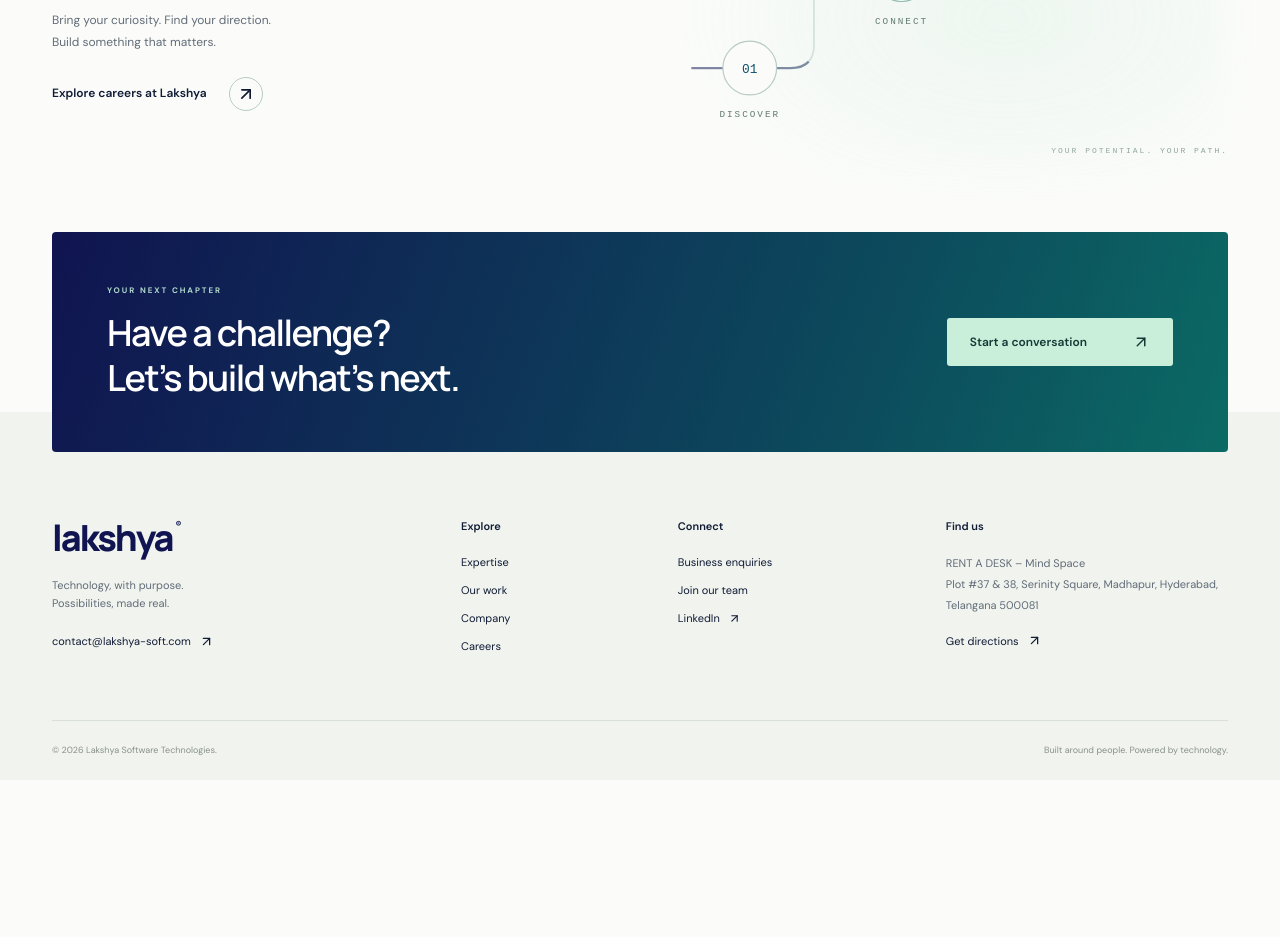
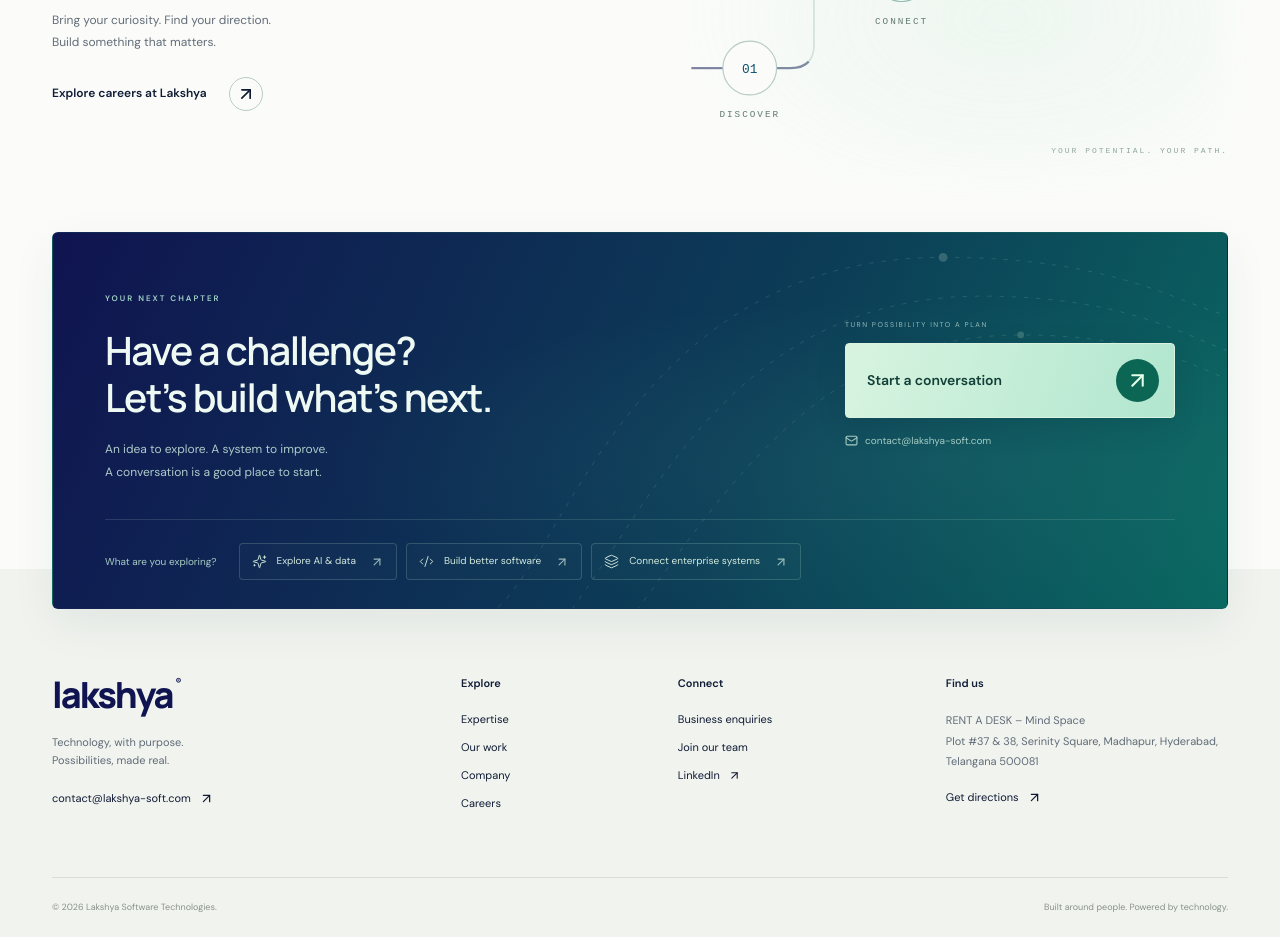
Before and after one commit to YoganathKopuru/Lakshya-Web-Design, a Next.js app: page / in a window 1280 px wide. Shown: the part 4320-5257 px from the top of the page. Before the commit the page ends 5100 px from the top, so only its background shows below. Built offline with nearby package versions, Linux system fonts and the light colour scheme.

Commit message:
Redesign closing contact section with service enquiry paths

```diff
--- a/src/components/chrome.tsx
+++ b/src/components/chrome.tsx
@@ -4,6 +4,7 @@
 import { useEffect, useState } from 'react';
 import { ArrowUpRight, Menu, X, ChevronDown, ArrowRight } from 'lucide-react';
 import { services, office } from '@/data/content';
+import { ClosingContact } from './closing-contact';
 
 export function Header() {
   const pathname = usePathname();
@@ -22,5 +23,5 @@
     </nav>
   </div>{mega && <button className="menu-scrim" aria-label="Close services menu" onClick={() => setMega(false)} />}</header>;
 }
-export function ContactBand() { return <section className="contact-band wrap"><div><span className="eyebrow">YOUR NEXT CHAPTER</span><h2>Have a challenge?<br />Let’s build what’s next.</h2></div><Link href="/contact/" className="button button-light">Start a conversation <ArrowUpRight size={18}/></Link></section>; }
+export function ContactBand() { return <ClosingContact/>; }
 export function Footer() { return <footer className="site-footer"><div className="wrap footer-grid"><div className="footer-about"><Link href="/" className="footer-wordmark">lakshya<span>®</span></Link><p>Technology, with purpose.<br />Possibilities, made real.</p><a href="mailto:contact@lakshya-soft.com">contact@lakshya-soft.com <ArrowUpRight size={15}/></a></div><div><h3>Explore</h3><Link href="/services/">Expertise</Link><Link href="/work/">Our work</Link><Link href="/company/">Company</Link><Link href="/careers/">Careers</Link></div><div><h3>Connect</h3><Link href="/contact/">Business enquiries</Link><a href="mailto:hr@lakshya-soft.com">Join our team</a><a href="https://www.linkedin.com/company/lakshya-software-technologies" target="_blank" rel="noreferrer">LinkedIn <ArrowUpRight size={13}/></a></div><div className="footer-location"><h3>Find us</h3><p>{office.building}<br />{office.address}</p><a href={office.maps} target="_blank" rel="noreferrer">Get directions <ArrowUpRight size={15}/></a></div></div><div className="wrap footer-bottom"><span>© {new Date().getFullYear()} Lakshya Software Technologies.</span><span>Built around people. Powered by technology.</span></div></footer>; }
--- /dev/null
+++ b/src/components/closing-contact.module.css
@@ -0,0 +1,13 @@
+.band{position:relative;z-index:2;isolation:isolate;overflow:hidden;padding:51px 52px 28px;background:linear-gradient(115deg,#101450,#0c3e57 60%,#0a6861);border:1px solid #285c6529;border-radius:6px;color:#e6f6ee;box-shadow:0 15px 45px #102b4210}
+.ambient{position:absolute;inset:0;pointer-events:none;z-index:-1;background:radial-gradient(ellipse at 75% 60%,#63d5b017,transparent 50%)}.ambient>svg{position:absolute;height:140%;width:85%;top:-25%;right:-6%;opacity:.2;transition:transform 1.2s cubic-bezier(.22,1,.36,1),opacity .8s}.ambient path{stroke:#acd8c7;stroke-width:.7;stroke-dasharray:4 7}.ambient circle{fill:#dcf4df}.band:hover .ambient>svg,.band:focus-within .ambient>svg{transform:translate(9px,-7px);opacity:.35}
+.top{position:relative;display:grid;grid-template-columns:1.3fr 1fr;gap:65px;align-items:center}
+.eyebrow{font-size:8px;font-weight:600;letter-spacing:2px;color:#a3d4c5}.copy h2{font-size:39px;letter-spacing:-1.4px;line-height:1.2;margin:18px 0;color:#edf9f2}.copy p{font-size:12px;line-height:1.9;color:#aecbc9}
+.action{display:flex;flex-direction:column;align-items:stretch;max-width:330px;width:100%;justify-self:end}.actionLabel{font-size:7px;letter-spacing:1.5px;color:#94bbb9;margin-bottom:12px}
+.primary{display:flex;align-items:center;justify-content:space-between;gap:20px;padding:14px 15px 14px 21px;min-height:75px;background:linear-gradient(110deg,#d8f4e0,#b1e6cf);color:#123f37;border:1px solid #daf3e0;border-radius:4px;box-shadow:0 8px 30px #021c2920;transition:background .3s,transform .3s,box-shadow .3s}.primary>span:first-child{font-size:14px;font-weight:550;letter-spacing:-.1px}.primary:hover{transform:translateY(-3px);background:#e4fbe9;box-shadow:0 12px 35px #021c2930}
+.arrow{display:grid;place-items:center;overflow:hidden;flex-shrink:0;width:43px;height:43px;background:#0b6653;border-radius:50%;color:#e4ffe9}.primary:hover .arrow>svg,.primary:focus-visible .arrow>svg{animation:launch .6s cubic-bezier(.22,1,.36,1) both}
+.email{display:flex;align-items:center;gap:7px;align-self:flex-start;font-size:10px;color:#a5cbc3;margin-top:15px;transition:color .2s}.email:hover{color:white}
+.paths{display:flex;align-items:center;gap:22px;position:relative;border-top:1px solid #aed8c629;margin-top:35px;padding-top:23px}.paths>span{font-size:10px;line-height:1.5;color:#a9ccc4;flex-shrink:0}.paths>div{display:flex;gap:9px;flex-wrap:wrap}.paths a{display:flex;align-items:center;gap:10px;padding:9px 12px;min-height:37px;border:1px solid #a9d4c337;border-radius:4px;background:#acd7bf05;font-size:10px;color:#d1e9dc;transition:background .25s,border-color .25s,transform .25s}.paths a>svg:last-child{margin-left:4px;opacity:.7}.paths a:hover{background:#bcf1d313;border-color:#aedec580;transform:translateY(-2px)}.band a:focus-visible{outline:2px solid #d6f3df;outline-offset:4px}
+@keyframes launch{45%{transform:translate(18px,-18px);opacity:0}46%{transform:translate(-18px,18px);opacity:0}100%{transform:none;opacity:1}}
+@media(max-width:1050px){.band{padding:42px 35px 26px}.top{gap:35px;grid-template-columns:1.1fr 1fr}.copy h2{font-size:34px}.paths{gap:14px;align-items:flex-start;flex-direction:column}.paths a{font-size:10px}.actionLabel{font-size:6px}.primary>span:first-child{font-size:12px}}
+@media(max-width:700px){.band{padding:35px 26px 26px}.top{grid-template-columns:1fr;gap:28px}.copy h2{font-size:34px}.copy p{font-size:12px}.action{justify-self:start;max-width:420px}.actionLabel{font-size:7px}.primary{min-height:69px;padding:13px 14px 13px 19px}.primary>span:first-child{font-size:14px}.arrow{width:40px;height:40px}.paths{margin-top:28px;padding-top:22px}.paths>div{width:100%;gap:8px}.paths a{flex:1 1 170px;justify-content:flex-start;min-height:43px;font-size:11px;padding:10px}.paths a>svg:last-child{margin-left:auto}.email{font-size:11px}.ambient>svg{width:140%;right:-40%;height:90%;top:0;opacity:.14}}
+@media(prefers-reduced-motion:reduce){.band *{animation:none!important;transition:none!important}.primary:hover,.paths a:hover{transform:none}.band:hover .ambient>svg,.band:focus-within .ambient>svg{transform:none}}
--- /dev/null
+++ b/src/components/closing-contact.tsx
@@ -0,0 +1,18 @@
+import Link from 'next/link';
+import { ArrowUpRight, Sparkles, Code2, Layers3, Mail } from 'lucide-react';
+import styles from './closing-contact.module.css';
+
+const startingPoints = [
+  {label:'Explore AI & data',slug:'ai-data',icon:Sparkles},
+  {label:'Build better software',slug:'software-engineering',icon:Code2},
+  {label:'Connect enterprise systems',slug:'enterprise-platforms',icon:Layers3},
+];
+
+export function ClosingContact() {
+  return <section className={`wrap ${styles.band}`} id="start-a-conversation">
+    <div className={styles.ambient} aria-hidden="true"><svg viewBox="0 0 900 420" fill="none"><path d="M150 410C230 410 270 80 580 80S820 250 950-20"/><path d="M190 450C290 400 340 115 615 115S830 280 970 30"/><path d="M210 490C330 430 395 150 650 150S850 310 990 80"/><circle cx="580" cy="80" r="4"/><circle cx="650" cy="150" r="3"/></svg></div>
+    <div className={styles.top}><div className={styles.copy}><span className={styles.eyebrow}>YOUR NEXT CHAPTER</span><h2>Have a challenge?<br/>Let’s build what’s next.</h2><p>An idea to explore. A system to improve.<br/>A conversation is a good place to start.</p></div>
+      <div className={styles.action}><span className={styles.actionLabel}>TURN POSSIBILITY INTO A PLAN</span><Link className={styles.primary} href="/contact/"><span>Start a conversation</span><span className={styles.arrow}><ArrowUpRight size={25}/></span></Link><a href="mailto:contact@lakshya-soft.com" className={styles.email}><Mail size={13}/>contact@lakshya-soft.com</a></div></div>
+    <div className={styles.paths}><span>What are you exploring?</span><div>{startingPoints.map(({label,slug,icon:Icon})=><Link href={`/contact/?service=${slug}`} key={slug}><Icon size={15} strokeWidth={1.5}/>{label}<ArrowUpRight size={14}/></Link>)}</div></div>
+  </section>;
+}
```
